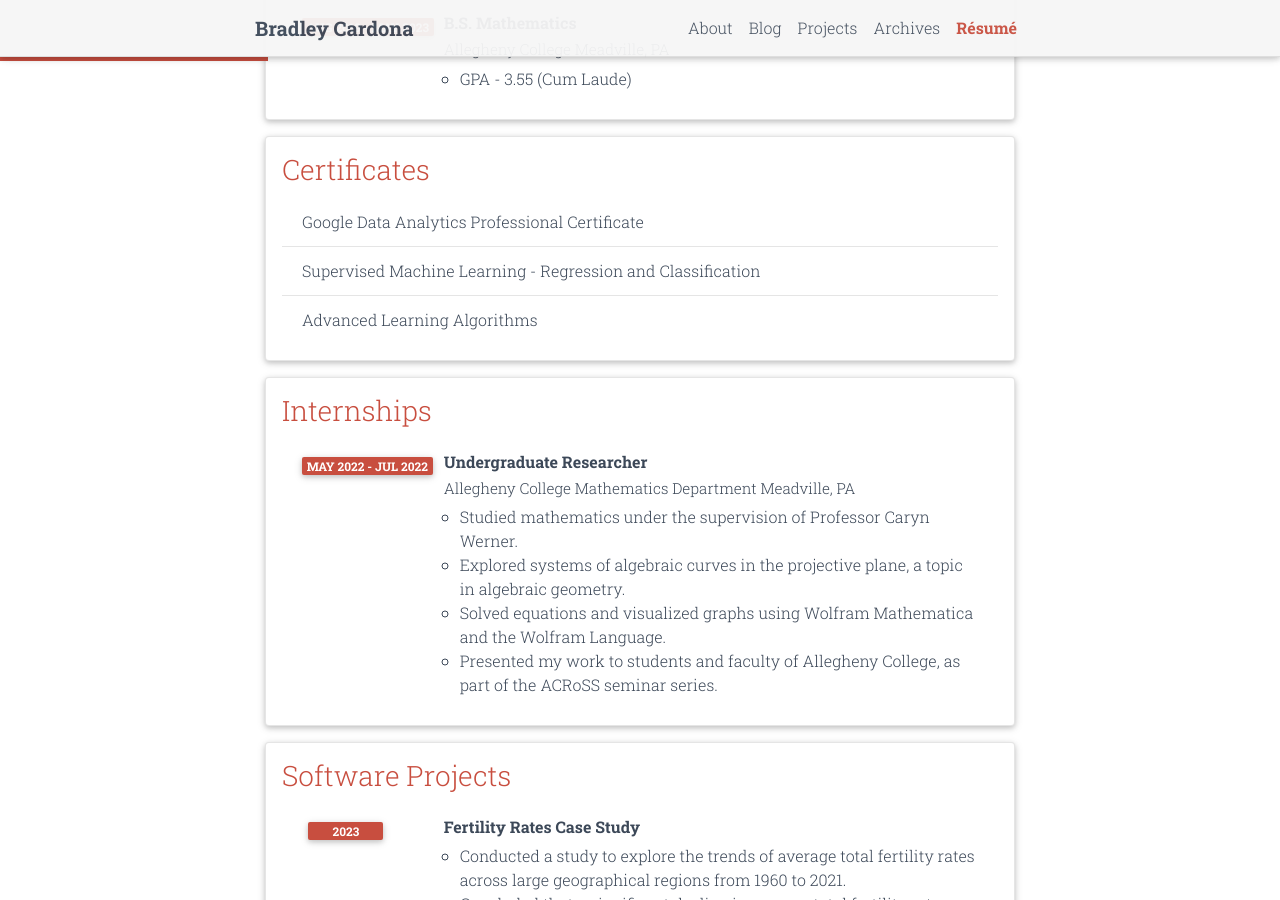
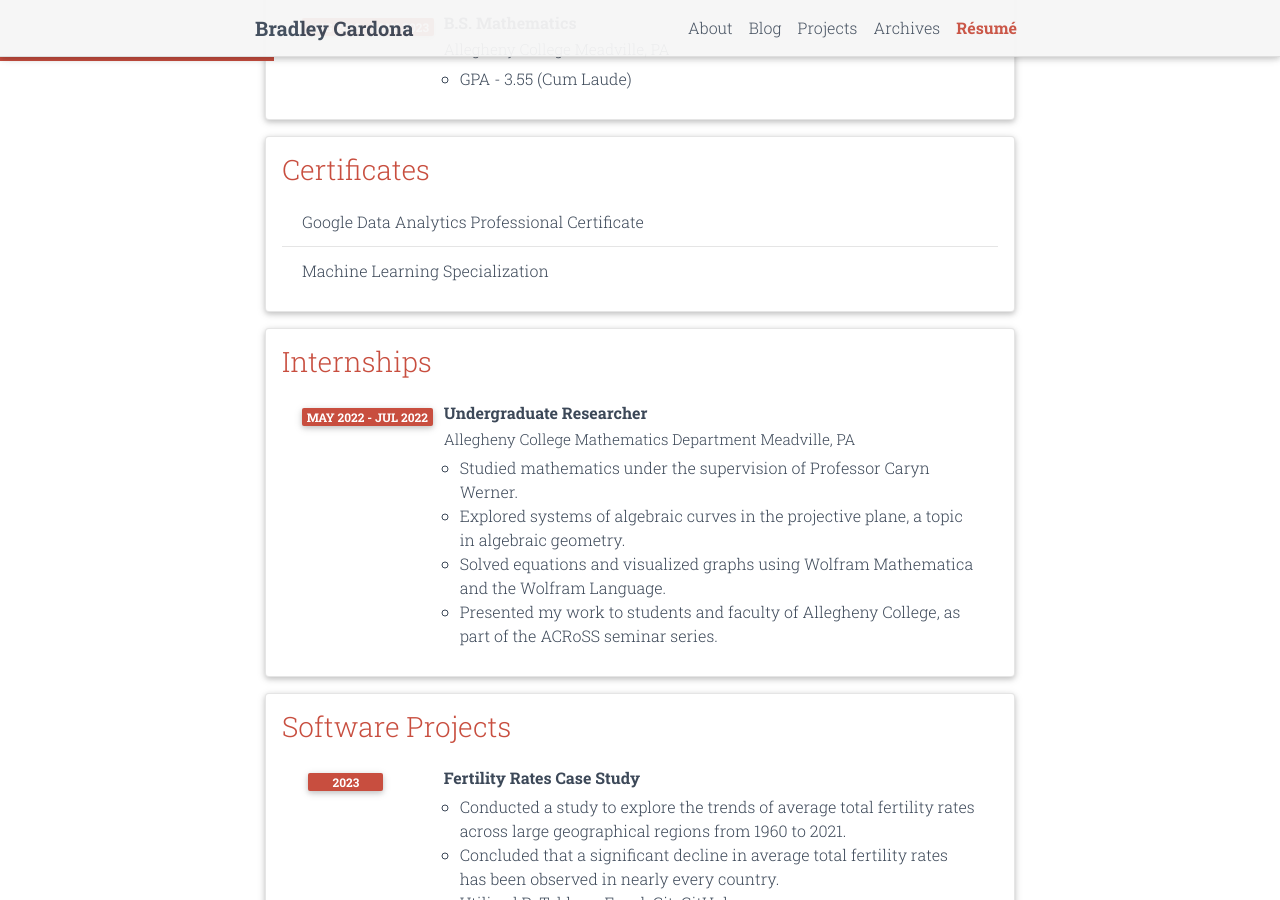
Before and after one commit to BMCARDONA/bmcardona.github.io, a Jekyll site: the page built from _pages/cv.md, in a window 1280 px wide and 900 px high, scrolled down 518 px. Built offline with Jekyll 4.4.1, drawn with Linux system fonts in a browser that asks for light colours; comment, search, counter and statistics services are not loaded; a style sheet for code colours, icons or effects is not loaded.

Commit message:
update certificates

```diff
--- a/_data/cv.yml
+++ b/_data/cv.yml
@@ -25,8 +25,7 @@
   type: list
   contents:
     - Google Data Analytics Professional Certificate
-    - Supervised Machine Learning - Regression and Classification
-    - Advanced Learning Algorithms
+    - Machine Learning Specialization
 
 - title: Internships
   type: time_table
```
